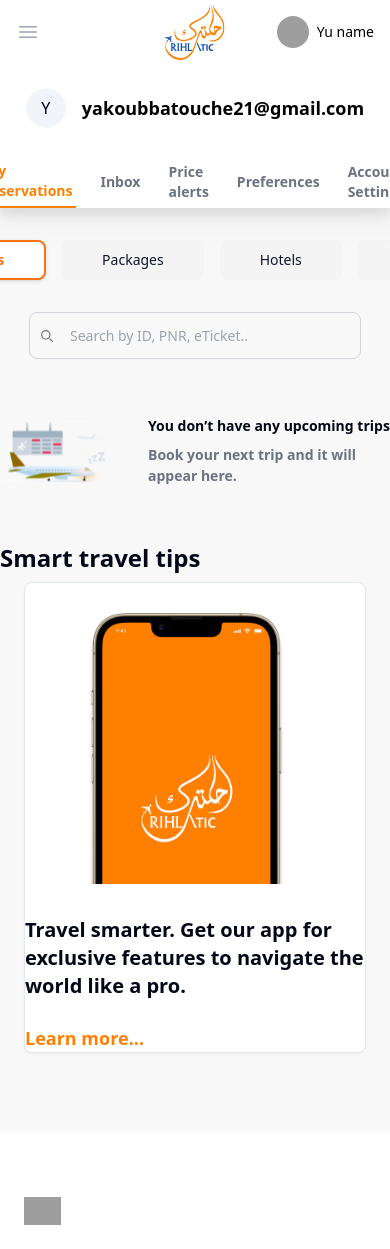
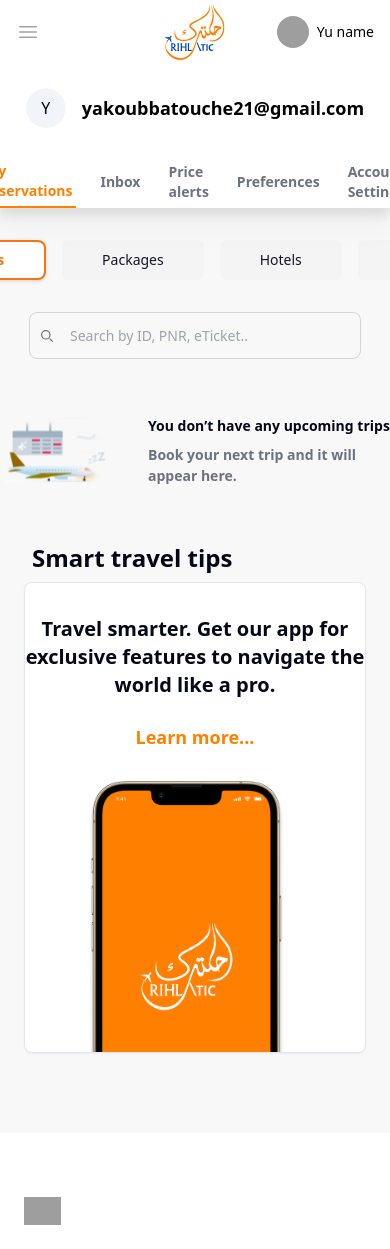
Before and after one commit to karimyekhlef1/-rihlatic, a Next.js app: page /en in a window 390 px wide. Shown: the top 1249 px of the page. Built offline with nearby package versions, Linux system fonts and the light colour scheme; grey boxes are pictures that could not be loaded.

Commit message:
Fixed tips section on mobile

```diff
--- a/components/Main/tips-card.tsx
+++ b/components/Main/tips-card.tsx
@@ -15,21 +15,23 @@ import codeQR from '@/public/images/code_qr.svg';
 export default function TipsCard() {
   return (
     <div className="flex flex-col">
-      <h1 className="text-2xl font-semibold pb-2 md:pl-8">Smart travel tips</h1>
+      <h1 className="text-2xl font-semibold pb-2 pl-8 sm:pl-8">
+        Smart travel tips
+      </h1>
       <div className="md: px-6">
         <Card>
           <CardContent className="p-0">
-            <div className="flex flex-col md:flex-row">
+            <div className="flex flex-col-reverse md:flex-row">
               <div className="flex-shrink-0">
                 <Image src={mockup} alt="RHTLK" width={300} height={300} />
               </div>
               <div className="flex flex-col mt-4 md:mt-0 md:ml-4">
-                <p className="box-content w-full md:w-[450px] pt-4 md:pt-10 text-xl md:text-3xl font-bold">
+                <p className="box-content font-bold text-center w-full pt-4 text-xl md:w-[450px] md:pt-10 md:text-3xl">
                   Travel smarter. Get our app for exclusive features to navigate
                   the world like a pro.
                 </p>
                 <Link href={'#'}>
-                  <p className="text-lg md:text-xl text-[#FF8000] font-bold pt-6 md:pt-14">
+                  <p className="text-lg text-center md:text-xl text-[#FF8000] font-bold pt-6 md:pt-14">
                     Learn more...
                   </p>
                 </Link>
```
